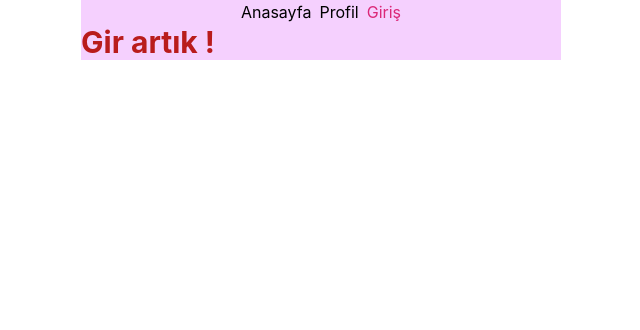
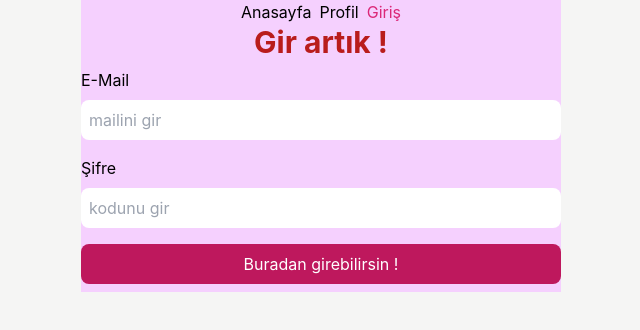
Before and after one commit to goksubilge/insta-demo, a React (Create React App) app: page /login in a window 1280 px wide. Shown: the top 330 px of the page, without its empty margins (319-959 px from the left). Built offline with nearby package versions, Linux system fonts and the light colour scheme.

Commit message:
add login page,

```diff
--- a/package.json
+++ b/package.json
@@ -8,6 +8,7 @@
     "@testing-library/user-event": "^13.5.0",
     "react": "^18.2.0",
     "react-dom": "^18.2.0",
+    "react-hook-form": "^7.45.4",
     "react-router-dom": "^5.2.1",
     "react-scripts": "5.0.1",
     "web-vitals": "^2.1.4"
--- a/src/App.css
+++ b/src/App.css
@@ -1,3 +1,3 @@
-/* .container {
-  text-align: center;
-} */
+body {
+  @apply bg-stone-100
+}
--- a/src/App.js
+++ b/src/App.js
@@ -2,6 +2,7 @@ import React from "react";
 import "./App.css";
 import MainNavLinks from "./compo/MainNavLinks";
 import { Switch, Route } from "react-router-dom";
+import Login from "./compo/Login";
 
 function App() {
   return (
@@ -33,7 +34,7 @@ function App() {
           <h1 className="text-3xl font-bold text-pink-300">Profiloo !</h1>
         </Route>
         <Route path="/login" exact>
-          <h1 className="text-3xl font-bold text-red-700">Gir artık !</h1>
+          <Login />
         </Route>
       </Switch>
     </div>
--- /dev/null
+++ b/src/compo/Login.js
@@ -0,0 +1,40 @@
+import React from "react";
+import { useForm, SubmitHandler } from "react-hook-form";
+
+const Login = () => {
+  return (
+    <div className="max-w[480px]">
+      <h1 className="flex  align-middle justify-center text-3xl font-bold text-red-700">
+        Gir artık !
+      </h1>
+      <form>
+        <label className="flex flex-col gap-2 py-2">
+          <span>E-Mail</span>
+          <input
+            className="flex-[2] p-2 round rounded-lg boorder border-red-600  "
+            placeholder="mailini gir"
+            type="e-mail"
+          />
+        </label>
+        <label className="flex flex-col gap-2 py-2">
+          <span>Şifre</span>
+          <input
+            className="flex-[2] p-2 round rounded-lg "
+            placeholder="kodunu gir"
+            type="password"
+          />
+        </label>
+        <label className="flex flex-col gap-2 py-2  ">
+          <button
+            type="submit"
+            className="bg-pink-700 rounded-lg flex-[2] p-2 text-white "
+          >
+            Buradan girebilirsin !
+          </button>
+        </label>
+      </form>
+    </div>
+  );
+};
+
+export default Login;
```
Also changed, not shown: 1 other file (tests, documents, lock files or other folders).
